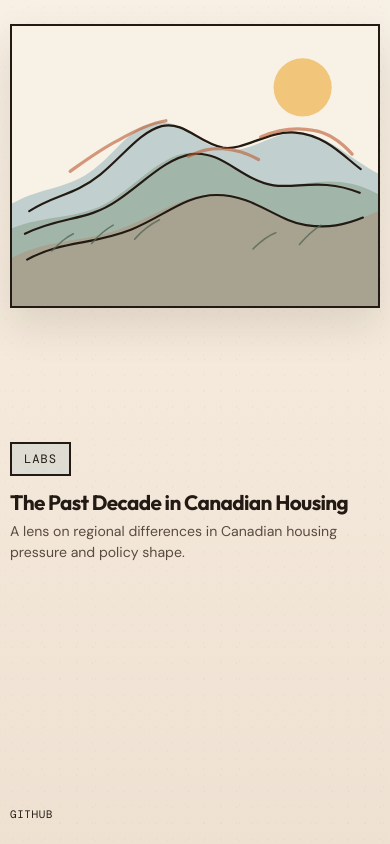
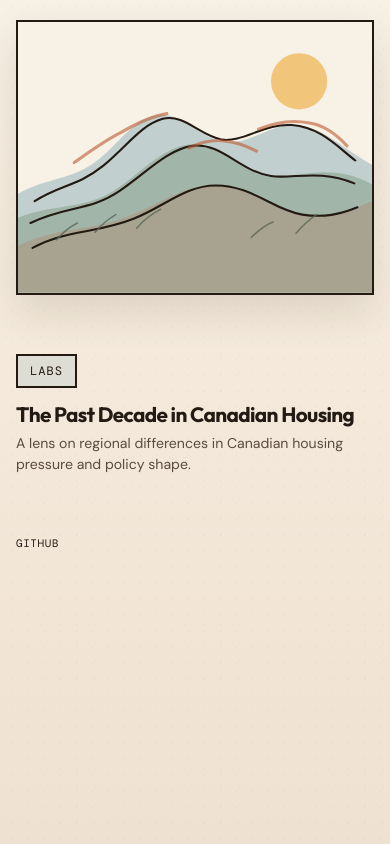
Before and after one commit to vibesagent/vibes-agent-labs-website, a React (Vite) app: page / in a window 390 px wide. Built offline with nearby package versions, Linux system fonts and the light colour scheme.

Commit message:
Fix mobile homepage spacing

```diff
--- a/src/index.css
+++ b/src/index.css
@@ -968,11 +968,27 @@ button:focus-visible {
 
 @media (max-width: 720px) {
   :root {
-    --content-width: min(1120px, calc(100% - 20px));
+    --content-width: min(980px, calc(100% - 32px));
+    --drops-top-gap: clamp(18px, 6vw, 28px);
+  }
+
+  .site-shell {
+    min-height: auto;
   }
 
   .site-main {
-    padding-top: 24px;
+    flex: 0 0 auto;
+    padding-top: 20px;
+    padding-bottom: 28px;
+  }
+
+  .landing,
+  .identity {
+    gap: 18px;
+  }
+
+  .drop-list {
+    gap: 20px;
   }
 
   .hero__copy,
@@ -1010,6 +1026,10 @@ button:focus-visible {
     display: grid;
   }
 
+  .drop-row {
+    padding: 18px 0;
+  }
+
   .hero__meta,
   .artifact-frame__grid {
     grid-template-columns: 1fr;
```
